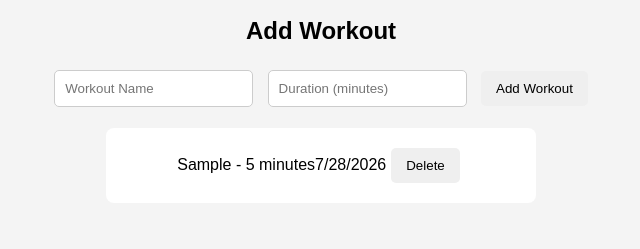
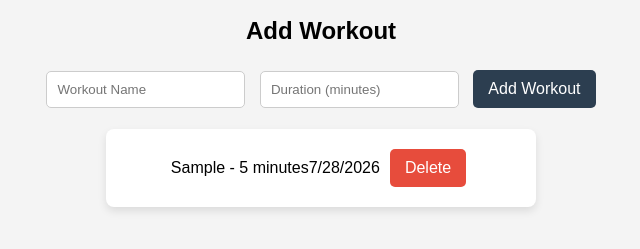
Before and after one commit to IbrahimKalil418/workout-tracker, a plain HTML site: page index.html in a window 1280 px wide. Both pictures are taken after typing "Sample", "5" into the empty fields and a click on the button "Add Workout". Shown: the part 149-398 px from the top of the page, without its empty margins (319-959 px from the left). Drawn offline with Linux system fonts and the light colour scheme.

Commit message:
improve workout tracker styling and button designs

```diff
--- a/script.js
+++ b/script.js
@@ -14,6 +14,7 @@ function displayWorkouts() {
         newWorkout.textContent = workout.name + " - " + workout.duration + " minutes" + workout.date;
         const deleteButton = document.createElement("button");
         deleteButton.textContent = "Delete";
+        deleteButton.className = "delete-button";
         deleteButton.addEventListener("click", function () {
             workouts.splice (index, 1);
             localStorage.setItem("workouts", JSON.stringify(workouts));
--- a/style.css
+++ b/style.css
@@ -21,7 +21,13 @@ button {
 margin: 5px;
 border-radius: 5px;
 border: none;
+background-color: #2c3e50;
+ color: white;
  cursor: pointer;
+ font-size: 16px;
+}
+button;:hover {
+ background-color: #1a252f;
 }
 ul {
      list-style-type: none;
@@ -33,3 +39,13 @@ margin: 10px auto;
  padding: 15px;
  max-width: 400px;
  border-radius: 8px;
+ box-shadow: 0 4px 8px rgba(0, 0, 0, 0.1);
+}
+.delete-button {
+ background-color: #e74c3c;
+ color:white;
+ margin-left: 10px;
+}
+delete-button:hover {
+ background-color: #c0392b;
+ }
```
